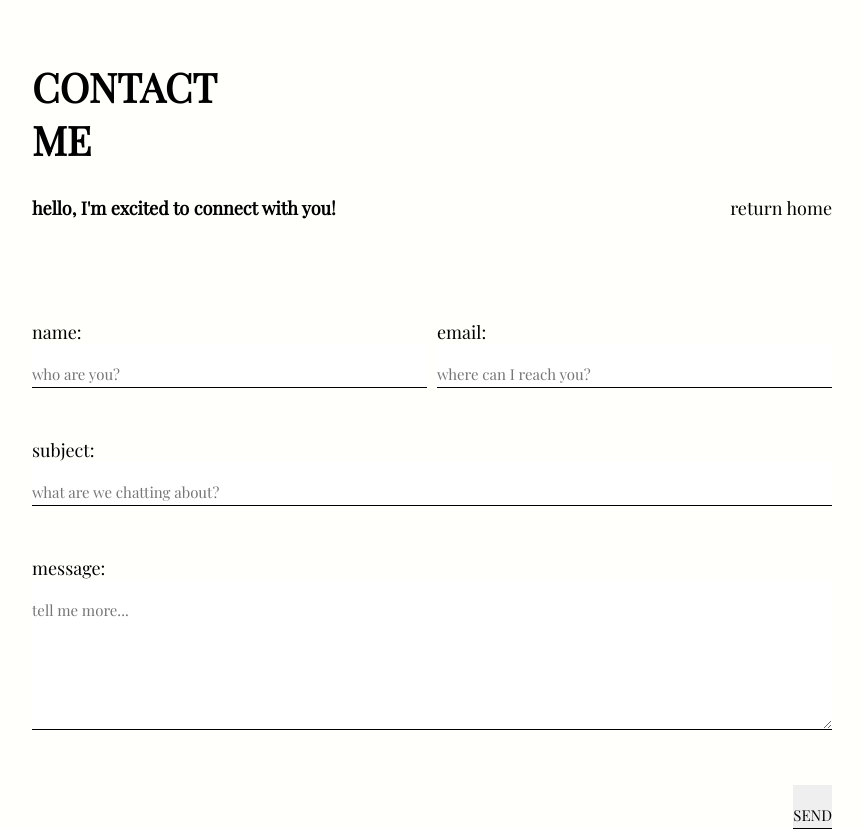
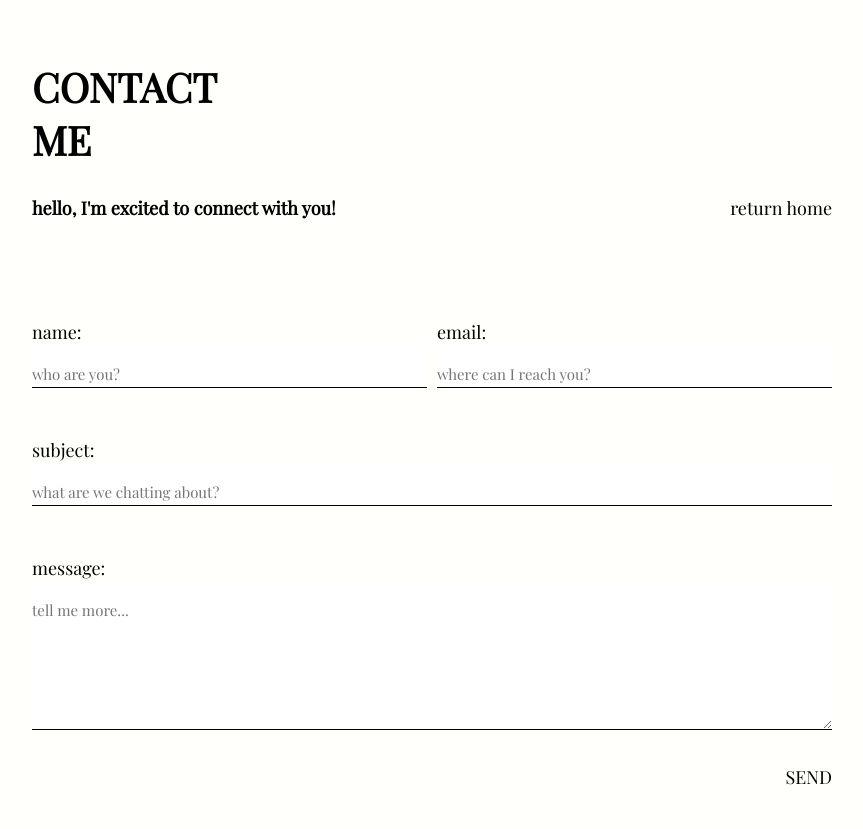
Before and after one commit to campbelllm/portfolio, a React (Create React App) app: page /contact in a window 1280 px wide. Shown: the whole page, without its empty margins (208-1071 px from the left). After the commit the page ends 800 px from the top, so only its background shows below. Built offline with nearby package versions, Linux system fonts and the light colour scheme.

Commit message:
styling contact page

```diff
--- a/src/components/Contact/contactStyledComponents.js
+++ b/src/components/Contact/contactStyledComponents.js
@@ -103,7 +103,7 @@ export const Subject = styled.div`
 
 export const Message = styled.div`
   width: 100%;
-  margin: 50px 0;
+  margin: 50px 0 10px 0;
 
   & textarea {
     border: none;
@@ -117,25 +117,25 @@ export const Message = styled.div`
 `;
 
 export const StyledButton = styled.div`
-  cursor: pointer;
-  color: black;
-  font-size: 22px;
+
   float: right;
   margin: 0;
   text-decoration: none;
-  background-image: linear-gradient(black, black);
-  background-size: 0 1px, auto;
-  background-repeat: no-repeat;
-  background-position: center bottom;
-  transition: all 0.2s ease-out;
-
-  &:hover {
+  & input {
+    margin: 0;
+    color: black;
+  font-size: 18px;
+    background: none;
+    border-bottom: none;
+    text-decoration: none;
+    background-image: linear-gradient(black, black);
+    background-size: 0 1px, auto;
+    background-repeat: no-repeat;
+    background-position: center bottom;
+    transition: all 0.2s ease-out;
+  }
+  & input:hover {
+    cursor: pointer;
     background-size: 100% 1px, auto;
   }
-  & .fa {
-    margin: 0;
-  }
-  & .fa:hover {
-    font-size: 25px;
-  }
 `;
```
Also changed, not shown: src/components/Contact/Contact.js (+1 -6 lines).
